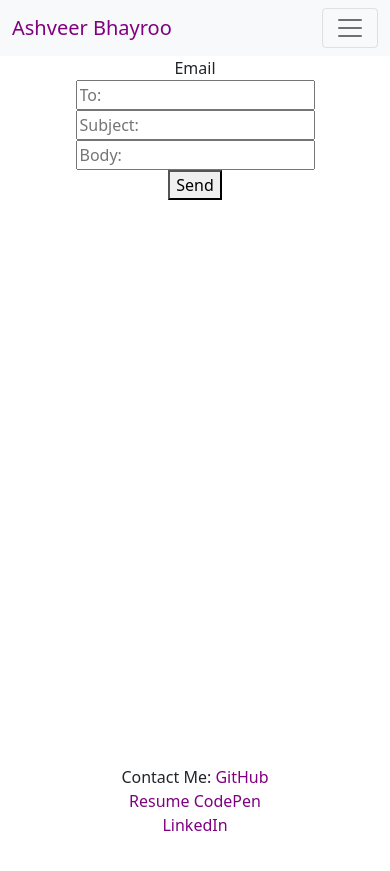
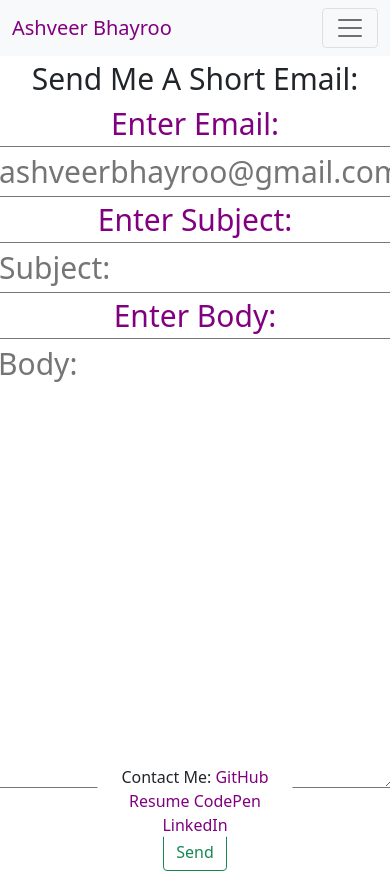
Before and after one commit to AshveerB/dossier, a React (Create React App) app in the folder client/: page /email in a window 390 px wide. Before the commit the page ends 844 px from the top, so only its background shows below. Built offline with nearby package versions, Linux system fonts and the light colour scheme.

Commit message:
fix bug sending info from body + styl for mobile

```diff
--- a/client/src/views/email/Email.jsx
+++ b/client/src/views/email/Email.jsx
@@ -1,5 +1,7 @@
 import React, { useState } from 'react';
 import axios from 'axios'
+import './email.css'
+import Button from 'react-bootstrap/Button'
 
 function Email(props) {
     const initialState = {
@@ -16,22 +18,28 @@ function Email(props) {
 
     const handleSubmit = (e) => {
         e.preventDefault();
-        console.log(formState)
-        axios({method: 'post', url:'http://localhost:5000/sendmail', data: formState})
-        .then(setFormState(initialState))
-        .catch(err => {
-            console.log(err);
-        })
+        if (formState.to === '' || formState.subject === '' || formState.body === '') {
+            return alert("Please fill all fields")
+        } else {
+            axios({method: 'post', url:'http://localhost:5000/sendmail', data: formState})
+            .then(setFormState(initialState))
+            .catch(err => {
+                console.log(err);
+            })
+        }
     }
 
     return (
         <div className='email'>
-            Email
+            <div>Send Me A Short Email: </div>
             <form onSubmit={handleSubmit}>
-                <input type="email" id='to' required placeholder='To: ' value={formState.to} onChange={handleChange}/>
+                <label htmlFor='to'>Enter Email: </label>
+                <input type="email" id='to' required placeholder='ashveerbhayroo@gmail.com' value={formState.to} onChange={handleChange} />
+                <label htmlFor='subject'>Enter Subject: </label>
                 <input type="text"  id='subject' required placeholder='Subject: ' value={formState.subject} onChange={handleChange}/>
-                <input type="text-area" id='body' required placeholder='Body: ' value={formState.body} onChange={handleChange}/><br />
-                <button onClick={handleSubmit}>Send</button>
+                <label htmlFor='body'>Enter Body: </label>
+                <textarea type="text-area" id='body' maxLength={250} required placeholder='Body: ' value={formState.body} onChange={handleChange}/><br />
+                <Button variant="outline-success" onClick={handleSubmit}>Send</Button>
             </form>
         </div>
     );
--- a/client/src/views/email/email.css
+++ b/client/src/views/email/email.css
@@ -1,3 +1,39 @@
 .email {
+	font-size: 30px;
+}
+
+#body {
+	height: 450px;
+	width: 400px;
+}
+
+#to {
+	width: 400px;
+}
+
+#subject {
+	width: 400px;
+}
+
+form {
+	display: flex;
+	flex-direction: column;
+	align-items: center;
+
+}
+
+label {
 	color: purple;
 }
+
+@media only screen and (mix-width: 600px) {
+}
+
+@media only screen and (min-width: 768px) {
+}
+
+@media only screen and (min-width: 992px) {
+}
+
+@media only screen and (min-width: 1200px) {
+}
```
Also changed, not shown: 1 other file (tests, documents, lock files or other folders).
